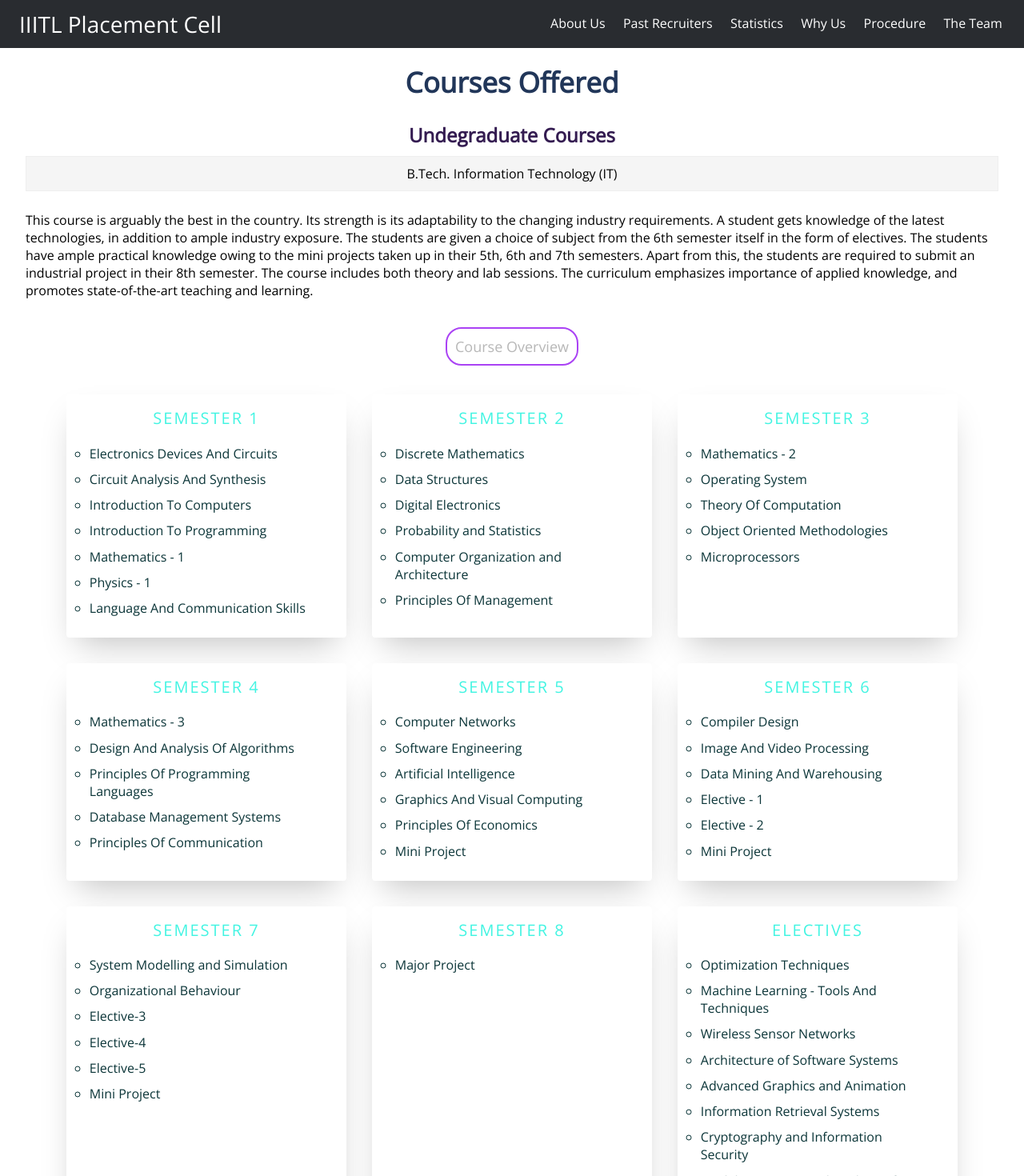
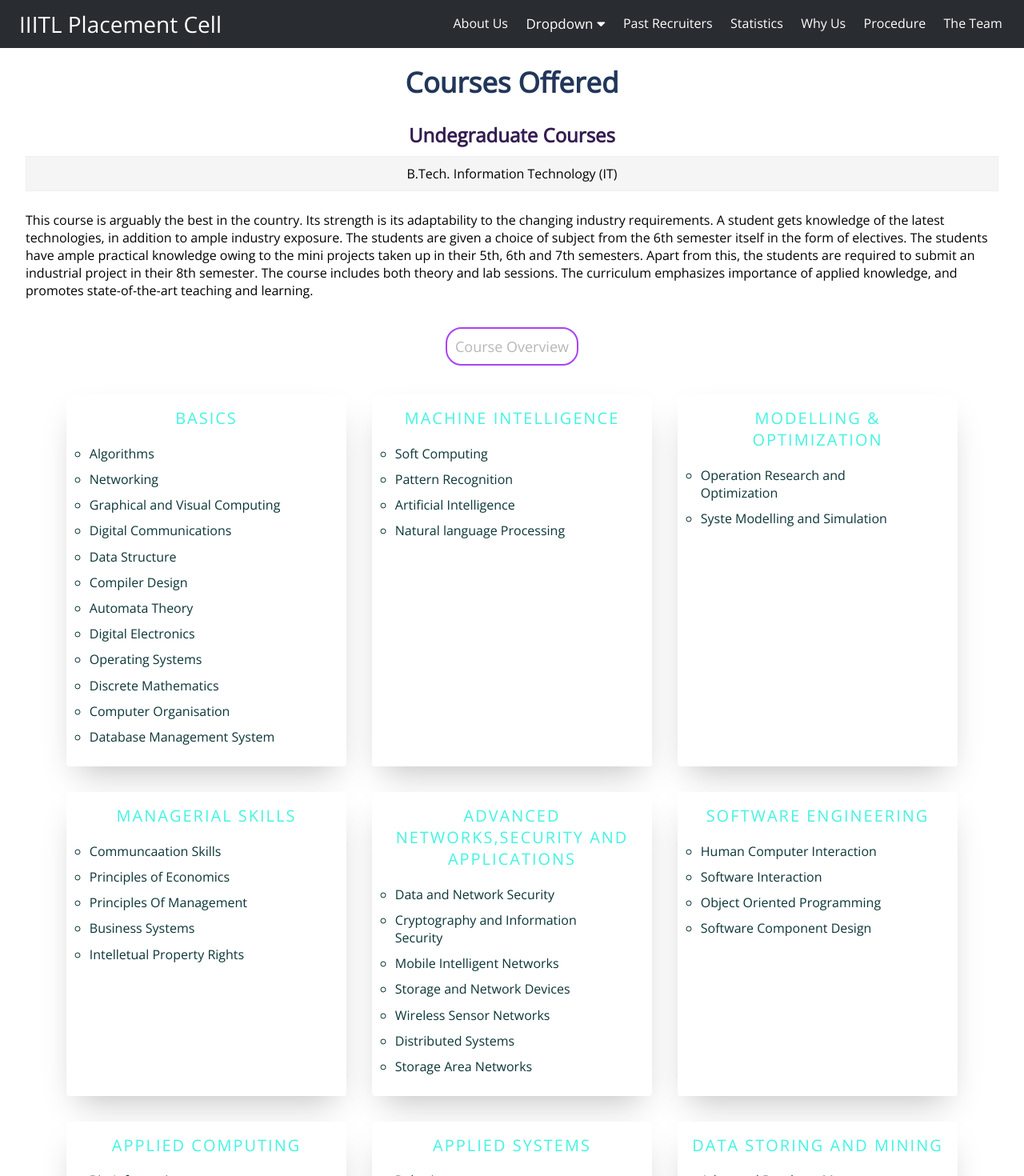
Before and after one commit to axios-iiitl/Placement-Website, a React (Create React App) app: page /courses in a window 1280 px wide. Shown: the top 1470 px of the page at 80% size. Built offline with nearby package versions, Linux system fonts and the light colour scheme.

Commit message:
Changed courses

```diff
--- a/src/App.css
+++ b/src/App.css
@@ -1267,3 +1267,125 @@ Card Component */
   color: #0b3538;
 
 }
+
+
+/* Nav changes */
+
+
+
+.topnav {
+  overflow: hidden;
+  background-color: #333;
+}
+
+.dropdown-content .activeclass{
+  color:black;
+}
+
+
+.topnav .icon {
+  display: none;
+}
+
+.dropdown {
+    float: left;
+    overflow: hidden;
+}
+
+.dropdown .dropbtn {
+    font-size: 17px;
+    border: none;
+    outline: none;
+    color: white;
+    /* padding: 14px 16px; */
+    background-color: inherit;
+    font-family: inherit;
+    margin: 0;
+}
+
+.dropdown-content {
+    display: none;
+    position: absolute;
+    background-color: #f9f9f9;
+    min-width: 160px;
+    box-shadow: 0px 8px 16px 0px rgba(0,0,0,0.2);
+    z-index: 1;
+}
+
+.dropdown-content a {
+    float: none;
+    color: black;
+    padding: 12px 16px;
+    text-decoration: none;
+    display: block;
+    text-align: left;
+}
+
+.topnav a:hover,  .dropbtn {
+  background-color: #555;
+  color: white;
+}
+
+.dropdown-content a:hover {
+    background-color: #ddd;
+    color: black;
+}
+
+.dropdown:hover .dropdown-content {
+    display: block;
+}
+
+@media screen and (max-width: 600px) {
+  .topnav a:not(:first-child), .dropdown .dropbtn {
+    display: none;
+  }
+  .topnav a.icon {
+    float: right;
+    display: block;
+  }
+}
+
+@media screen and (max-width: 600px) {
+  .topnav.responsive {position: relative;}
+  .topnav.responsive .icon {
+    position: absolute;
+    right: 0;
+    top: 0;
+  }
+  .topnav.responsive a {
+    float: none;
+    display: block;
+    text-align: left;
+  }
+  .topnav.responsive .dropdown {float: none;}
+  .topnav.responsive .dropdown-content {position: relative;}
+  .topnav.responsive .dropdown .dropbtn {
+    display: block;
+    width: 100%;
+    text-align: left;
+  }
+}
+
+.drp-elements{
+display: none;
+}
+
+.drp-down{
+  /* background-color: #e2e2e2; */
+
+  padding-bottom:2vw;
+  display: flex;
+  justify-content: top;
+
+
+}
+.side-drawer.open .drp-down{
+  height:90%;
+  width:87%;
+  box-shadow: 7px 7px 7px #e2e2e2;
+}
+
+.drp-down .open .side-drawer li{
+  margin-left: 15px;
+
+}
--- a/src/components/Footer.js
+++ b/src/components/Footer.js
@@ -77,7 +77,7 @@ const footer = () => {
 
       <div className="footer-copyright">
         <p>
-          ALL RIGHTS RESERVED © 2018. <strong>IIIT LUCKNOW</strong>
+          ALL RIGHTS RESERVED © 2018. <strong>IIIT LUCKNOW</strong>(Developed by Vaibhav Gupta)
         </p>
       </div>
     </footer>
--- a/src/components/SideDrawer.js
+++ b/src/components/SideDrawer.js
@@ -1,33 +1,49 @@
-import React from 'react'
+import React,{Fragment} from 'react'
 import {NavLink, Link} from 'react-router-dom'
-const SideDrawer=props=>{
+class  SideDrawer extends React.Component{
+    state={
+       showDropDown:false
+    }
+    handleDropDown=()=>{
+        this.setState((cs)=>({showDropDown:!cs.showDropDown}))
+
+    }
+    render(){
+        console.log(this.state.showDropDown)
         let drawerClass='side-drawer'
-    if(props.show)
+        if(this.props.show)
         drawerClass='side-drawer open'
         return (
             <div className={drawerClass}>
             <div className='side'>
             <Link to="/" style={{textDecoration: "none", color: "white"}}>
-        <span onClick={props.click} className="sidebar-logo-text">
+            <span onClick={this.props.click} className="sidebar-logo-text">
                 IIITL Placement Cell
             </span>
             </Link>
-        <span className='cross-btn' onClick={props.click}>
+            <span className='cross-btn' onClick={this.props.click}>
             <i className="fas fa-times fa-2x"></i>
             </span>
             </div>
             <ul>
 
 
-             <li onClick={props.click}><NavLink to="/about" exact className="activeclass">About Us</NavLink></li>
-             <li onClick={props.click}><NavLink to="/past" exact className="activeclass">Past Recruitors</NavLink></li>
-             <li onClick={props.click}><NavLink to="/statistics" exact className="activeclass">Statistics</NavLink></li>
-             <li onClick={props.click}><NavLink to="/why" exact className="activeclass">Why Us</NavLink></li>
-             <li onClick={props.click}><NavLink to="/procedure" exact className="activeclass">Procedure</NavLink></li>
-             <li onClick={props.click}><NavLink to="/contact" exact className="activeclass">The Team</NavLink></li>
+                 <li onClick={this.props.click}><NavLink to="/about" exact className="activeclass">About Us</NavLink></li>
+                 <li onClick={this.props.click}><NavLink to="/past" exact className="activeclass">Past Recruitors</NavLink></li>
+                 <li  className='activeclass' onClick={this.handleDropDown}>Academics <i class="fa fa-caret-down"></i></li>
+                 {
+                     this.state.showDropDown?<ul className='drp-down'><li onClick={this.props.click}  className="activeclass" ><NavLink to="/courses" exact className="activeclass" >Courses</NavLink></li>
+                     <li onClick={this.props.click} className=' activeclass'><NavLink to="/courses" exact className="activeclass" >Courses</NavLink></li></ul>:null
+                 }
+                 <li onClick={this.props.click}><NavLink to="/statistics" exact className="activeclass">Statistics</NavLink></li>
+                 <li onClick={this.props.click}><NavLink to="/why" exact className="activeclass">Why Us</NavLink></li>
+                 <li onClick={this.props.click}><NavLink to="/procedure" exact className="activeclass">Procedure</NavLink></li>
+                 <li onClick={this.props.click}><NavLink to="/contact" exact className="activeclass">The Team</NavLink></li>
              </ul>
-        </div>
-    )
+            </div>)
+    }
+
+
 };
 
 export default SideDrawer
--- a/src/components/Toolbar.js
+++ b/src/components/Toolbar.js
@@ -1,13 +1,13 @@
 import React from 'react'
-import {NavLink, Link} from 'react-router-dom'
+import { NavLink, Link } from 'react-router-dom'
 import ToggleButton from './ToggleButton'
-const Toolbar =props=>(
+const Toolbar = props => (
     <header className="toolbar">
         <nav className="toolbar_navigation">
             <div>
-       <ToggleButton click={props.sideDrawerToggler}/>
+                <ToggleButton click={props.sideDrawerToggler} />
             </div>
-       <Link to="/" style={{textDecoration: "none", color: "white"}}>
+            <Link to="/" style={{ textDecoration: "none", color: "white" }}>
                 <div className="logo">
                     IIITL Placement Cell
         </div>
@@ -17,6 +17,15 @@ const Toolbar =props=>(
                 <ul>
 
                     <li><NavLink to="/about" exact className="activeclass">About Us</NavLink></li>
+                    <li className="dropdown">
+                        <button className="dropbtn"><span>Dropdown </span>
+                            <i class="fa fa-caret-down"></i>
+                        </button>
+                        <div className="dropdown-content">
+                            <NavLink to="/courses" exact className="activeclass">Courses</NavLink>
+                            <NavLink to="/past" exact className="activeclass">Past Recruiters</NavLink>
+                        </div>
+                    </li>
                     <li><NavLink to="/past" exact className="activeclass">Past Recruiters</NavLink></li>
                     <li><NavLink to="/statistics" exact className="activeclass">Statistics</NavLink></li>
                     <li><NavLink to="/why" exact className="activeclass">Why Us</NavLink></li>
--- a/src/components/semlist.js
+++ b/src/components/semlist.js
@@ -1,80 +1,71 @@
 const sem1 = [
-  " Electronics Devices And Circuits",
-  "Circuit Analysis And Synthesis",
-  " Introduction To Computers",
-  " Introduction To Programming",
-  " Mathematics - 1",
-  "Physics - 1",
-  " Language And Communication Skills"
+  " Algorithms",
+  "Networking",
+  "Graphical and Visual Computing",
+  "Digital Communications",
+  "Data Structure",
+  "Compiler Design",
+  "Automata Theory",
+  "Digital Electronics",
+  "Operating Systems",
+  "Discrete Mathematics",
+  "Computer Organisation",
+  "Database Management System"
 ];
 const sem2 = [
-  " Discrete Mathematics",
-  "Data Structures",
-  "Digital Electronics",
-  " Probability and Statistics",
-  " Computer Organization and Architecture",
-  "Principles Of Management"
+  "Soft Computing",
+  "Pattern Recognition",
+  "Artificial Intelligence",
+  "Natural language Processing"
 ];
 const sem3 = [
-  "Mathematics - 2",
-  "Operating System",
-  "Theory Of Computation",
-  "Object Oriented Methodologies",
-  " Microprocessors"
+  "Operation Research and Optimization",
+  "Syste Modelling and Simulation",
 ];
 const sem4 = [
-  "Mathematics - 3",
-  "Design And Analysis Of Algorithms",
-  "Principles Of Programming Languages",
-  "Database Management Systems",
-  "Principles Of Communication"
+  "Communcaation Skills",
+  "Principles of Economics",
+  "Principles Of Management",
+  "Business Systems",
+  "Intelletual Property Rights"
 ];
 const sem5 = [
-  " Computer Networks",
-  " Software Engineering",
-  " Artificial Intelligence	",
-  " Graphics And Visual Computing",
-  " Principles Of Economics",
-  "Mini Project"
+  "Data and Network Security",
+  " Cryptography and Information Security",
+  " Mobile Intelligent Networks	",
+  " Storage and Network Devices",
+  "Wireless Sensor Networks",
+  "Distributed Systems",
+  "Storage Area Networks"
 ];
 const sem6 = [
-  "Compiler Design",
-  " Image And Video Processing",
-  " Data Mining And Warehousing",
-  " Elective - 1",
-  " Elective - 2",
-  "Mini Project"
+  "Human Computer Interaction",
+  "Software Interaction",
+  "Object Oriented Programming",
+  "Software Component Design",
 ];
 const sem7 = [
-  " System Modelling and Simulation",
-  "Organizational Behaviour",
-  "Elective-3",
-  "Elective-4",
-  "Elective-5",
-  "Mini Project"
+  "Bio-Informatics",
+  "Parallel Computing",
+  "Image Processing"
 ];
-const sem8 = ["Major Project"];
+const sem8 = ["Robotics","Humanoid Robotics","Computer Controlled Systems"];
 const elective = [
-  "Optimization Techniques",
-  "Machine Learning - Tools And Techniques",
-  " Wireless Sensor Networks",
-  " Architecture of Software Systems",
-  "Advanced Graphics and Animation",
+  "Advanced Database Management",
+  "Data Mining and Data Warehousing",
   "Information Retrieval Systems",
-  "Cryptography and Information Security",
-  "Modeling, Design and Analysis of Embedded System",
-  "Data Compression"
+
 ];
 export const semList = [
-  "Semester 1",
-  "Semester 2",
-  "Semester 3",
-  "Semester 4",
-  "Semester 5",
-  "Semester 6",
-  "Semester 7",
-  "Semester 8",
-  "Electives"
+  "Basics",
+  "Machine Intelligence",
+  "Modelling & Optimization",
+  "Managerial Skills",
+  "Advanced Networks,Security and Applications",
+  "Software Engineering",
+  "Applied Computing",
+  "Applied Systems",
+  "Data Storing and Mining "
 ];
 
 export const subjects = [
```
Also changed, not shown: src/components/demographics.js (added). Lines whose indentation alone changed are shown as unchanged.
